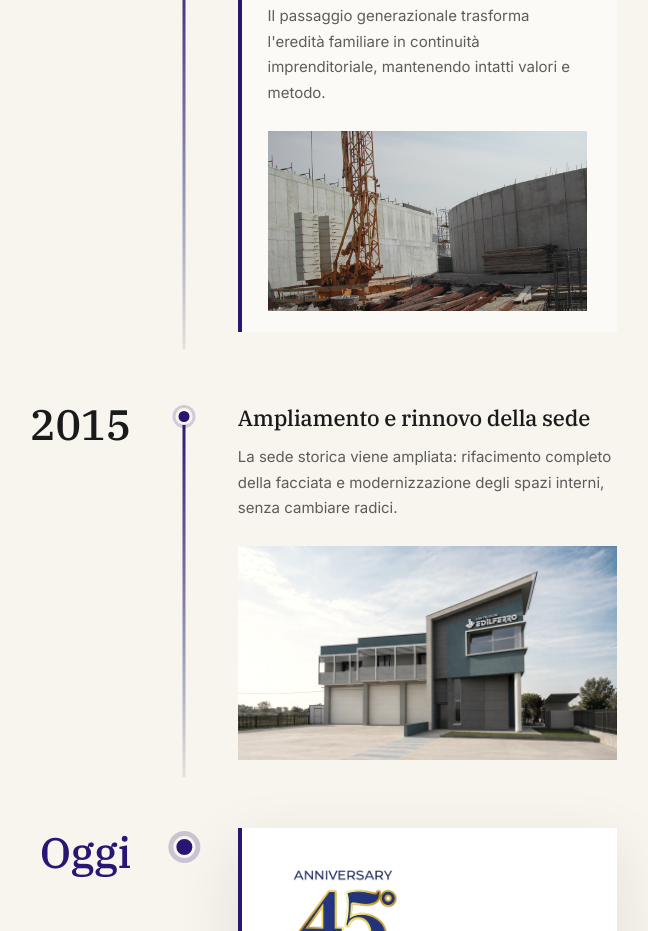
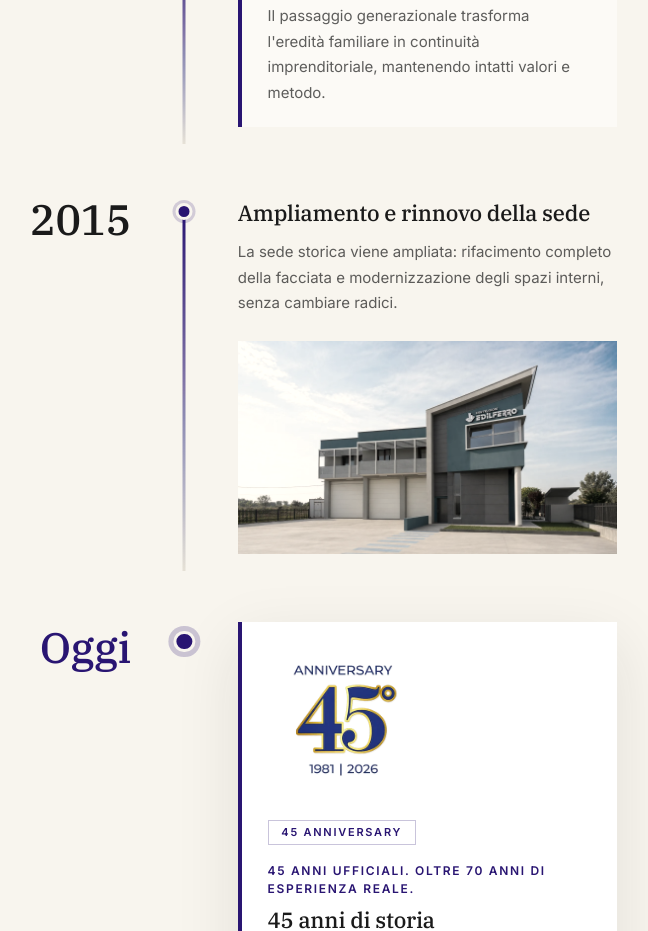
Before and after one commit to holyferro/costruzioniedilferro, a Next.js app: page /azienda in a window 1280 px wide. Shown: the part 2060-2991 px from the top of the page, without its empty margins (584-1232 px from the left). Built offline with nearby package versions, Linux system fonts and the light colour scheme; no server answers.

Commit message:
fix(azienda): rimuovi immagine sotto Continuità imprenditoriale
Co-Authored-By: Claude Opus 4.8 <noreply@anthropic.com>

```diff
--- a/components/sections/azienda/AziendaStoria.tsx
+++ b/components/sections/azienda/AziendaStoria.tsx
@@ -40,10 +40,6 @@ const entries: TimelineEntry[] = [
     eyebrow: "Tre generazioni, una visione",
     title: "Continuità imprenditoriale",
     body: "Il passaggio generazionale trasforma l'eredità familiare in continuità imprenditoriale, mantenendo intatti valori e metodo.",
-    image: {
-      src: "/images/azienda/team-luca.jpg",
-      alt: "Luca Ferro rappresenta il passaggio generazionale di Costruzioni Edilferro",
-    },
     featured: "generational",
   },
   {
```
